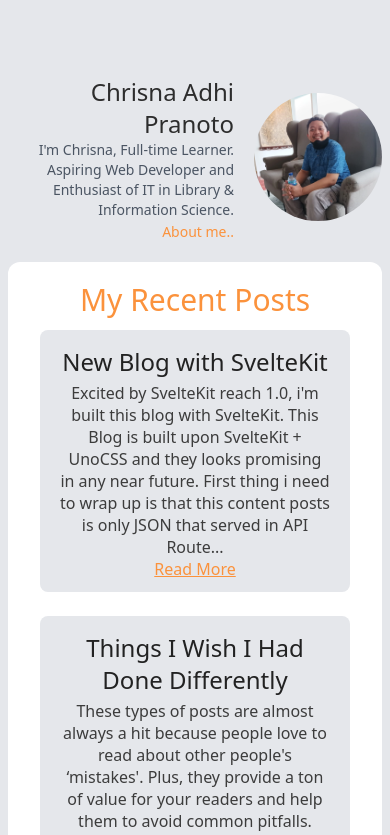
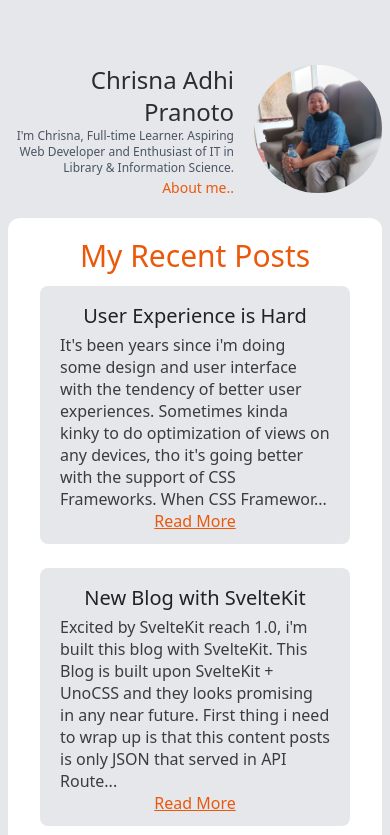
Before and after one commit to chrisnaadhi/pages, a SvelteKit app: page / in a window 390 px wide. Shown: the top 835 px of the page. Built offline with nearby package versions, Linux system fonts and the light colour scheme; a web font is replaced by a local one.

Commit message:
fix : mobile view

```diff
--- a/src/app.css
+++ b/src/app.css
@@ -3,8 +3,6 @@
 :root {
   font-family: system-ui, -apple-system, BlinkMacSystemFont, "Segoe UI", Roboto,
     Oxygen, Ubuntu, Cantarell, "Open Sans", "Helvetica Neue", sans-serif;
-  --color-theme-1: #00afaf;
-  --color-theme-2: #fff720;
 }
 
 * {
@@ -30,7 +28,7 @@
 }
 
 body {
-  @apply bg-gray-2 mx-2 lg:mx-0;
+  @apply bg-gray-2;
 }
 
 h1,
@@ -67,17 +65,21 @@ h6 {
 }
 
 a {
-  @apply text-orange;
+  @apply text-orange-6;
 }
 
 p {
   @apply text-dark-1;
 }
 
-.link {
-  @apply text-orange no-underline transition-all-500 rounded px-3 py-1 hover:(bg-orange text-white);
+.menu-link {
+  @apply text-orange-6 no-underline transition-all-500 rounded text-sm px-1 sm:(text-base px-3 py-1) hover:(bg-orange-6 text-white);
 }
 
 .social {
   @apply bg-gray-2 transition-all-500;
 }
+
+.code-block {
+  @apply bg-gray-3 rounded p-2 my-4;
+}
--- a/src/lib/components/MainContent.svelte
+++ b/src/lib/components/MainContent.svelte
@@ -8,9 +8,9 @@
   {#each blogs as blog}
     <BaseCard>
       <a href={"posts/" + blog.slug} class="no-underline">
-        <h4>{blog.title}</h4>
+        <h5 class="head-title">{blog.title}</h5>
       </a>
-      <p>{limitTextContent(blog.content)}...</p>
+      <p class="text-left">{limitTextContent(blog.content)}...</p>
       <a href={"posts/" + blog.slug}>Read More</a>
     </BaseCard>
   {/each}
@@ -18,9 +18,9 @@
 
 <style>
   section {
-    --at-apply: flex flex-1 flex-wrap sm:(grid grid-cols-2) lg:grid-cols-3;
+    --at-apply: flex flex-1 flex-wrap sm:(grid grid-cols-2) lg:grid-cols-2;
   }
-  h4 {
-    --at-apply: py-1 text-dark transition-all-500 hover:text-orange ;
+  .head-title {
+    --at-apply: py-1 text-dark transition-all-500 hover:text-orange;
   }
 </style>
--- a/src/lib/components/Profile.svelte
+++ b/src/lib/components/Profile.svelte
@@ -5,11 +5,11 @@
 <section class="flex items-center justify-center gap-5 my-4">
   <div class="max-w-70 text-right">
     <h4>{myName}</h4>
-    <p class="text-sm text-gray-6">
+    <p class="text-xs text-gray-6">
       I'm Chrisna, Full-time Learner. Aspiring Web Developer and Enthusiast of
       IT in Library & Information Science.
     </p>
-    <a href="/about" class="text-sm text-orange no-underline">About me..</a>
+    <a href="/about" class="text-sm text-orange-6 no-underline">About me..</a>
   </div>
   <div>
     <img
--- a/src/routes/+layout.svelte
+++ b/src/routes/+layout.svelte
@@ -25,7 +25,8 @@
 </script>
 
 <svelte:head>
-  <title>Miniature Garden</title>
+  <title>Miniature Garden | Chrisna Adhi's Blog</title>
+  <link rel="shortcut icon" href="mini-garden.ico" type="image/x-icon" />
 </svelte:head>
 
 <main class="max-w-4xl ma flex flex-col min-h-screen">
@@ -48,9 +49,9 @@
 
 <style>
   .main-content {
-    @apply flex-1 mt-15 items-center justify-center text-center;
+    @apply flex-1 mt-12 items-center justify-center text-center mx-2;
   }
   footer {
-    @apply bg-white rounded-t-xl p-3;
+    @apply bg-white rounded-t-xl p-3 mx-2;
   }
 </style>
--- a/src/routes/+page.svelte
+++ b/src/routes/+page.svelte
@@ -22,6 +22,6 @@
   }
 
   .heading-text {
-    @apply text-orange;
+    @apply text-orange-6;
   }
 </style>
--- a/src/routes/+page.ts
+++ b/src/routes/+page.ts
@@ -3,6 +3,6 @@ import type { PageLoad } from "./$types";
 export const load = (async ({ fetch, params }) => {
   let response = await fetch("/api");
   let data = await response.json();
-  let blogs = data.reverse().slice(0, 3);
+  let blogs = data.reverse().slice(0, 4);
   return { blogs };
 }) satisfies PageLoad;
--- a/src/routes/about/+page.svelte
+++ b/src/routes/about/+page.svelte
@@ -2,12 +2,35 @@
   let title = "About Me";
 </script>
 
-<section class="">
-  <h1>{title}</h1>
+<section>
+  <h2>{title}</h2>
+  <p>
+    I'm Chrisna, Full-time Learner. Aspiring Web Developer and Enthusiast of IT
+    in Library & Information Science.
+  </p>
+  <p>
+    Graduated from Library & Information Science make me realized that
+    infrastructure of information and library need to be built to supporting
+    library services. Nowaday, people rarely visit the Physical Library, rather
+    they usually googling when doing some stuffs. But that doesn't make the
+    Library obsolete, things are Library need to transform and evolve through
+    years to satisfies the user needs. This way i'm thinking to learn and build
+    the infrastructure for Library to provide better services about information.
+    If we, as Librarian, learn to build and provide information through any
+    platform, the Library is still going to be relevant and exist through years
+    or decades as we transform to the better the services.
+  </p>
+  <p>
+    Excited by the evolution of web every single days, push me through to built
+    something useful for the community and users.
+  </p>
 </section>
 
 <style>
   section {
     @apply min-h-150 bg-white rounded-xl p-5 my-5;
   }
+  p {
+    --at-apply: px-2 text-justify sm:px-5;
+  }
 </style>
--- a/src/routes/api/+server.ts
+++ b/src/routes/api/+server.ts
@@ -6,41 +6,48 @@ export const GET = (() => {
     {
       id: 1,
       title: "Hello World!",
-      date: "20 Desember 2022",
+      date: "20 December 2022",
       content: `Lorem ipsum dolor sit amet consectetur adipisicing elit. Facilis sequi harum consequuntur, eos natus quidem obcaecati enim earum quibusdam aliquam.`,
       slug: "hello-world",
     },
     {
       id: 2,
       title: "Make it doubled!",
-      date: "20 Desember 2022",
+      date: "20 December 2022",
       content: `Here's an easy one that you can whip up quickly when you're running short on time. List the top 10 blog posts from the year. Or the top blog posts from around the web that week. Or simply do a ‘Best Of' post for your industry. This could be the best Twitter posts, forum posts, best blog posts, best news items, best product releases, etc. Whip up any combination of your choice. You could even do this on a weekly basis. People love these types of posts because it keeps them in the loop on what's going on in the industry without having to do all the searching themselves. Kikolani.com does a really good job of this in their ‘Fetching Friday' posts and check, out Pat’s Best of 2016 list.`,
       slug: "make-it-doubled",
     },
     {
       id: 3,
       title: "Thrice upon a time!",
-      date: "20 Desember 2022",
+      date: "20 December 2022",
       content: `Following NERV's failed attempt to retrieve the Spears of Longinus and carry out the Human Instrumentality Project, the destruction caused by the Fourth Impact has been largely averted. In a state of disarray, Shinji Ikari, Asuka Langley Shikinami, and Rei Ayanami travel to Village 3—a survivor settlement free from Earth's ruination. There, Shinji slowly comes to terms with his past, developing an entirely different life from his days as an Evangelion pilot. Meanwhile, NERV makes preparations to continue the Instrumentality Project by means of a new Impact. When WILLE's main aerial battleship arrives at the village, Shinji decides to board, believing that he can help by piloting an Evangelion. As new secrets are uncovered and a battle between WILLE and NERV approaches, the future of Earth hangs in the balance. Can Shinji save humanity and the rest of the world one last time?`,
       slug: "thrice-upon-a-time",
     },
     {
       id: 4,
       title: "Things I Wish I Had Done Differently",
-      date: "23 Desember 2022",
+      date: "23 December 2022",
       content: `These types of posts are almost always a hit because people love to read about other people's ‘mistakes'. Plus, they provide a ton of value for your readers and help them to avoid common pitfalls. Give your readers a look behind-the-curtain. Be authentic and transparent and people will love you for it.`,
       slug: "things-i-wish",
     },
     {
       id: 5,
       title: "New Blog with SvelteKit",
-      date: "24 Desember 2022",
+      date: "24 December 2022",
       content: `Excited by SvelteKit reach 1.0, i'm built this blog with SvelteKit. This Blog is built upon <a href="https://kit.svelte.dev" target="_blank" rel="noreferrer">SvelteKit</a> + <a href="https://uno.antfu.me/" target="_blank" rel="noreferrer">UnoCSS</a> and they looks promising in any near future. First thing i need to wrap up is that this content posts is only JSON that served in API Routes in SvelteKit, and i need to figure out how to serve content for this list of my posts (thought) conveniently. For now i'm trying to use MDSveX or SQLite to save my list of posts.<br /> Lately i'm trying to use some free cloud services of any CMS, but there is really a lot of tradeoffs and disadvantages like pause activity and limited resources. Maybe it's time to experiments with those options (MDSveX and SQLite) so i can make this blogs be static but can update the blog posts. <br /> Then it's about time! Let's make this happen on next trial`,
       slug: "new-blog",
     },
+    {
+      id: 6,
+      title: "User Experience is Hard",
+      date: "27 December 2022",
+      content: `It's been years since i'm doing some design and user interface with the tendency of better user experiences. Sometimes kinda kinky to do optimization of views on any devices, tho it's going better with the support of CSS Frameworks. When CSS Frameworks make it easier to do scaling mobile view to desktop view, css framework come with some caveats that i need to breakthrough. <div class="code-block"><pre>@apply text-black px-3 py-2;</pre><pre>--at-apply: text-black px-3 py-2;</pre></div> I'm doing something like that for months because <a href="https://github.com/unocss/unocss" target="_blank" rel="noreferrer">UnoCSS</a> has some flaw with it's transformerDirectives. Though, it was ugly but it's better enough, just need some styling rule so it's not going to messed up real quick.`,
+      slug: "ux-is-hard",
+    },
   ];
   if (!blogs) {
-    throw error(400, "No Blogs can't be fetched");
+    throw error(404, "No Blogs can't be fetched");
   }
   return new Response(JSON.stringify(blogs));
 }) satisfies RequestHandler;
--- a/src/routes/contact/+page.svelte
+++ b/src/routes/contact/+page.svelte
@@ -2,7 +2,7 @@
 </script>
 
 <section>
-  <h1>Hello There!</h1>
+  <h2>Hello There!</h2>
   <p>
     You can contact me via <a href="https://twitter.com/chrisnaadhip">Twitter</a
     > or Discord chrisna#7305
--- a/src/routes/posts/+page.svelte
+++ b/src/routes/posts/+page.svelte
@@ -7,7 +7,7 @@
 </script>
 
 <section>
-  <h1>All of my Posts</h1>
+  <h2>All of my Posts</h2>
   <div class="blogs">
     {#each data.blogs as post}
       <BaseCard>
--- a/src/routes/posts/[slug]/+page.svelte
+++ b/src/routes/posts/[slug]/+page.svelte
@@ -7,18 +7,18 @@
 <section>
   <h3>{data.title}</h3>
   <p class="italic font-500 pb-3">{data.date}</p>
-  <p>{@html data.content}</p>
+  <p class="text-justify">{@html data.content}</p>
   <div class="mt-5">
-    <a class="btn btn-link" href="/posts">Back to Posts list</a>
+    <a class="btn btn-link" href="/posts">Back to Posts</a>
     <a class="btn btn-link" href="/">Back to Home</a>
   </div>
 </section>
 
 <style>
   section {
-    @apply min-h-150 bg-white rounded-xl p-5 my-5;
+    --at-apply: min-h-150 bg-white rounded-xl px-5 sm:px-10 py-5 my-5;
   }
   .btn-link {
-    --at-apply: bg-gray-2 text-orange no-underline hover:(bg-orange text-white);
+    --at-apply: bg-gray-2 text-orange-6 no-underline hover:(bg-orange text-white);
   }
 </style>
```
Also changed, not shown: src/routes/Header.svelte (+14 -8 lines), 1 other file (tests, documents, lock files or other folders).
